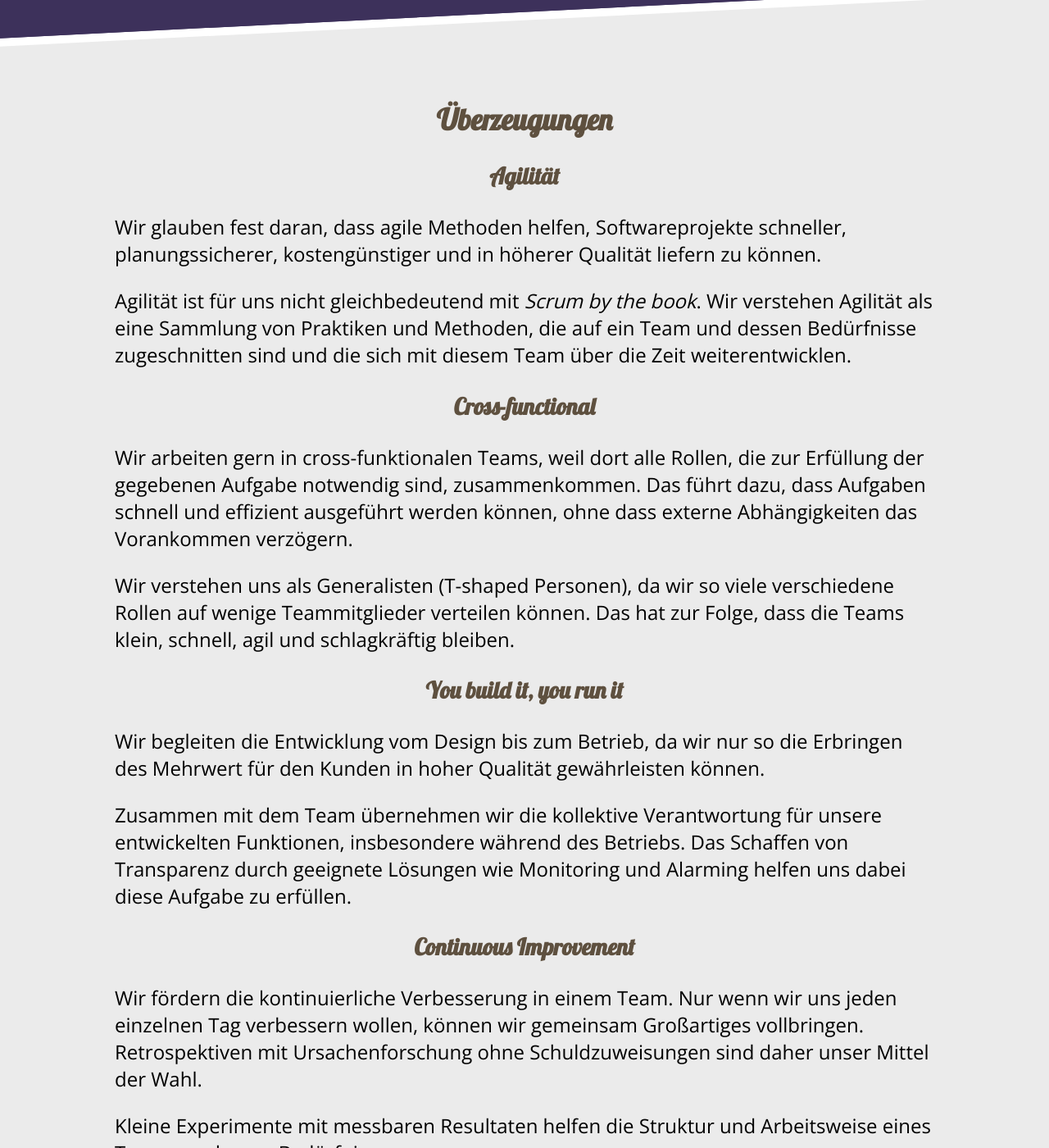
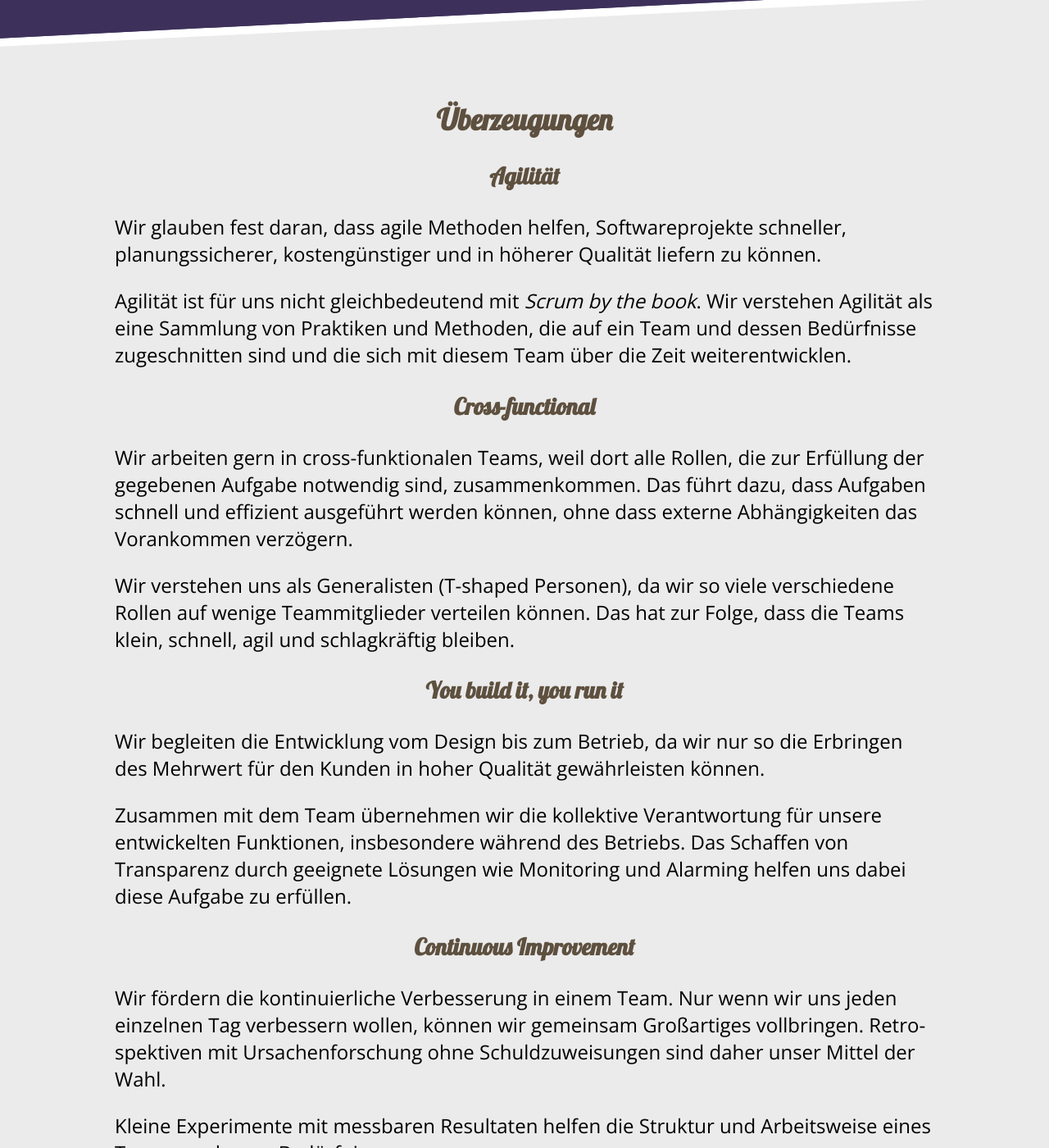
Before and after one commit to inoxio/inoxio.github.io, a Jekyll site: the page built from index.html, in a window 1280 px wide and 1400 px high, scrolled down 1281 px. Shown: the whole window at 82% size. Built offline with Jekyll 4.4.1, drawn with Linux system fonts in a browser that asks for light colours; nearby versions of some CDN libraries; some of the changed text lies outside the part shown.

Commit message:
Add hyphenation where necessary

```diff
--- a/_includes/sections/about.md
+++ b/_includes/sections/about.md
@@ -1,9 +1,15 @@
 ## Beratung mit Qualität
 
-Willkommen bei der _inoxio Quality Services GmbH_. Wir helfen Softwareentwicklungs-Teams ein qualitativ besseres Produkt zu erschaffen.
+Willkommen bei der _inoxio Quality Services GmbH_. Wir helfen Software&shy;
+entwicklungs-Teams ein qualitativ besseres Produkt zu erschaffen.
 
-Ganzheitliche Beratung von der Designphase, über die Entwicklung und Qualitätssicherung bis hin zum Betrieb der fertigen Softwarelösung.
+Ganzheitliche Beratung von der Designphase, über die Entwicklung und
+Qualitäts&shy;sicherung bis hin zum Betrieb der fertigen Software&shy;lösung.
 
 ### Über uns
 
-Wir sind ein bundesweit tätiges Beratungsunternehmen mit dem Schwerpunkt auf Softwarequalität und -delivery. Wir unterstützen unsere Kunden direkt vor Ort in ihren cross-funktionalen Teams. Besonderes Know-How haben unsere Experten dabei in den Bereichen agile Softwareentwicklung, agiles Testen sowie beim Betrieb von verteilten Systemen in der Cloud.
+Wir sind ein bundesweit tätiges Beratungs&shy;unternehmen mit dem Schwerpunkt
+auf Software&shy;qualität und -delivery. Wir unterstützen unsere Kunden direkt
+vor Ort in ihren cross-funktionalen Teams. Besonderes Know-How haben unsere
+Experten dabei in den Bereichen agile Software&shy;entwicklung, agiles Testen
+sowie beim Betrieb von verteilten Systemen in der Cloud.
--- a/_includes/sections/beliefs.md
+++ b/_includes/sections/beliefs.md
@@ -2,31 +2,31 @@
 
 ### Agilität
 
-Wir glauben fest daran, dass agile Methoden helfen, Softwareprojekte schneller,
-planungssicherer, kostengünstiger und in höherer Qualität liefern zu können.
+Wir glauben fest daran, dass agile Methoden helfen, Software&shy;projekte schneller,
+planungs&shy;sicherer, kosten&shy;günstiger und in höherer Qualität liefern zu können.
 
-Agilität ist für uns nicht gleichbedeutend mit _Scrum by the book_. Wir
+Agilität ist für uns nicht gleich&shy;bedeutend mit _Scrum by the book_. Wir
 verstehen Agilität als eine Sammlung von Praktiken und Methoden, die auf ein
 Team und dessen Bedürfnisse zugeschnitten sind und die sich mit diesem Team über
-die Zeit weiterentwicklen.
+die Zeit weiter&shy;entwicklen.
 
 ### Cross-functional
 
 Wir arbeiten gern in cross-funktionalen Teams, weil dort alle Rollen, die zur
 Erfüllung der gegebenen Aufgabe notwendig sind, zusammenkommen. Das führt dazu,
 dass Aufgaben schnell und effizient ausgeführt werden können, ohne dass externe
-Abhängigkeiten das Vorankommen verzögern.
+Abhängig&shy;keiten das Voran&shy;kommen verzögern.
 
 Wir verstehen uns als Generalisten (T-shaped Personen), da wir so viele
-verschiedene Rollen auf wenige Teammitglieder verteilen können. Das hat zur
-Folge, dass die Teams klein, schnell, agil und schlagkräftig bleiben.
+verschiedene Rollen auf wenige Team&shy;mitglieder verteilen können. Das hat zur
+Folge, dass die Teams klein, schnell, agil und schlag&shy;kräftig bleiben.
 
 ### You build it, you run it
 
 Wir begleiten die Entwicklung vom Design bis zum Betrieb, da wir nur so die
 Erbringen des Mehrwert für den Kunden in hoher Qualität gewährleisten können.
 
-Zusammen mit dem Team übernehmen wir die kollektive Verantwortung für unsere
+Zusammen mit dem Team übernehmen wir die kollektive Ver&shy;antwortung für unsere
 entwickelten Funktionen, insbesondere während des Betriebs. Das Schaffen von
 Transparenz durch geeignete Lösungen wie Monitoring und Alarming helfen uns
 dabei diese Aufgabe zu erfüllen.
@@ -34,9 +34,9 @@
 ### Continuous Improvement
 
 Wir fördern die kontinuierliche Verbesserung in einem Team. Nur wenn wir
-uns jeden einzelnen Tag verbessern wollen, können wir gemeinsam Großartiges
-vollbringen. Retrospektiven mit Ursachenforschung ohne Schuldzuweisungen
+uns jeden einzelnen Tag verbessern wollen, können wir gemeinsam Groß&shy;artiges
+vollbringen. Retro&shy;spektiven mit Ursachen&shy;forschung ohne Schuld&shy;zuweisungen
 sind daher unser Mittel der Wahl.
 
-Kleine Experimente mit messbaren Resultaten helfen die Struktur und Arbeitsweise
+Kleine Experimente mit messbaren Resultaten helfen die Struktur und Arbeits&shy;weise
 eines Teams an dessen Bedürfnisse anzupassen.
--- a/_includes/sections/services.md
+++ b/_includes/sections/services.md
@@ -1,17 +1,17 @@
 ## Services
 
 Wir glauben fest daran, dass sich Qualität nicht nachträglich auf ein fertig
-entwickeltes Produkt "anwenden" lässt. Softwarequalität lässt sich nur
-sicherstellen, wenn man ihr in jedem Schritt des gesamten Entwicklungsprozesses
-genügend Ausmerksamkeit schenkt.
+entwickeltes Produkt "anwenden" lässt. Software&shy;qualität lässt sich nur
+sicher&shy;stellen, wenn man ihr in jedem Schritt des gesamten
+Entwicklungs&shy;prozesses genügend Aufmerksamkeit schenkt.
 
 Bei uns finden Sie deshalb Unterstützung in nahezu allen Bereichen der
-Softwareentwicklung.
+Software&shy;entwicklung.
 
 ### Agile Entwicklung
 
-Oft ist es in der Softwareentwicklung immer noch üblich lange zu planen,
-exzessiv Anforderungen zu dokumentieren und viel später etwas zu liefern, was
+Oft ist es in der Software&shy;entwicklung immer noch üblich lange zu planen,
+exzessiv Anforderungen zu doku&shy;mentieren und viel später etwas zu liefern, was
 hoffentlich dem damaligen Plan entspricht.
 
 Nicht so bei uns.
@@ -27,20 +27,21 @@
 ### Agiles Testen
 
 Mit einem prall gefüllten Werkzeugkoffer unterstützen unsere Kollegen durch:
-- kritisches Hinterfragen in Design- und Planungsphasen
-- Definieren von Akzeptanzkriterien
-- Coachen beim effizienten Schreiben von Entwicklertests
+
+- kritisches Hinterfragen in Design- und Planungs&shy;phasen
+- Definieren von Akzeptanz&shy;kriterien
+- Coachen beim effizienten Schreiben von Entwickler&shy;tests
 - Exploratives Testen
-- Aufdecken von Sicherheitslücken
-- Automatisieren der Bereitstellungsprozesse
+- Aufdecken von Sicherheits&shy;lücken
+- Automatisieren der Bereitstellungs&shy;prozesse
 
-Nicht zu letzt wissen wir, wie eine Testpyramide balanciert wird und wo welche
+Nicht zu letzt wissen wir, wie eine Test&shy;pyramide balanciert wird und wo welche
 Aspekte am effizientesten getestet werden können.
 
 ### DevOps
 
-Neben unseren Entwicklertätigkeit nutzen wir ganz selbstverständlich unser
-DevOps Know-how um CI/CD-Pipelines zu bauen, Infrastructure-As-Code zu
+Neben unseren Entwickler&shy;tätigkeit nutzen wir ganz selbst&shy;verständlich unser
+DevOps Know-how um CI/CD-Pipelines zu bauen, Infra&shy;structure-As-Code zu
 etablieren und den Betrieb der entwickelten Software sicherzustellen.
 
 Dabei haben wir Werkzeuge wie Kubernetes, AWS, Terraform, CloudFormation,
```
Also changed, not shown: other parts of _includes/sections/services.md (+1 -1 lines).
